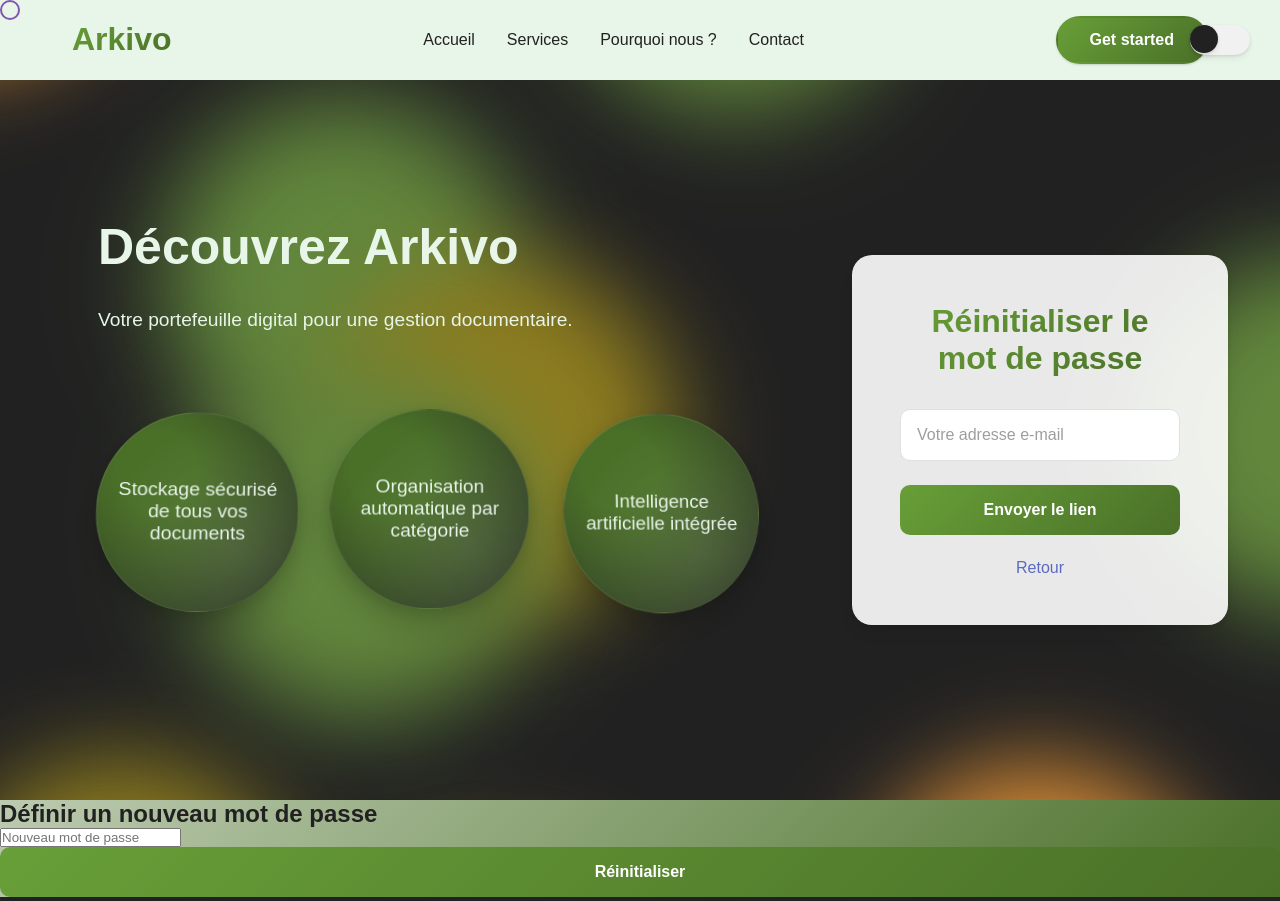
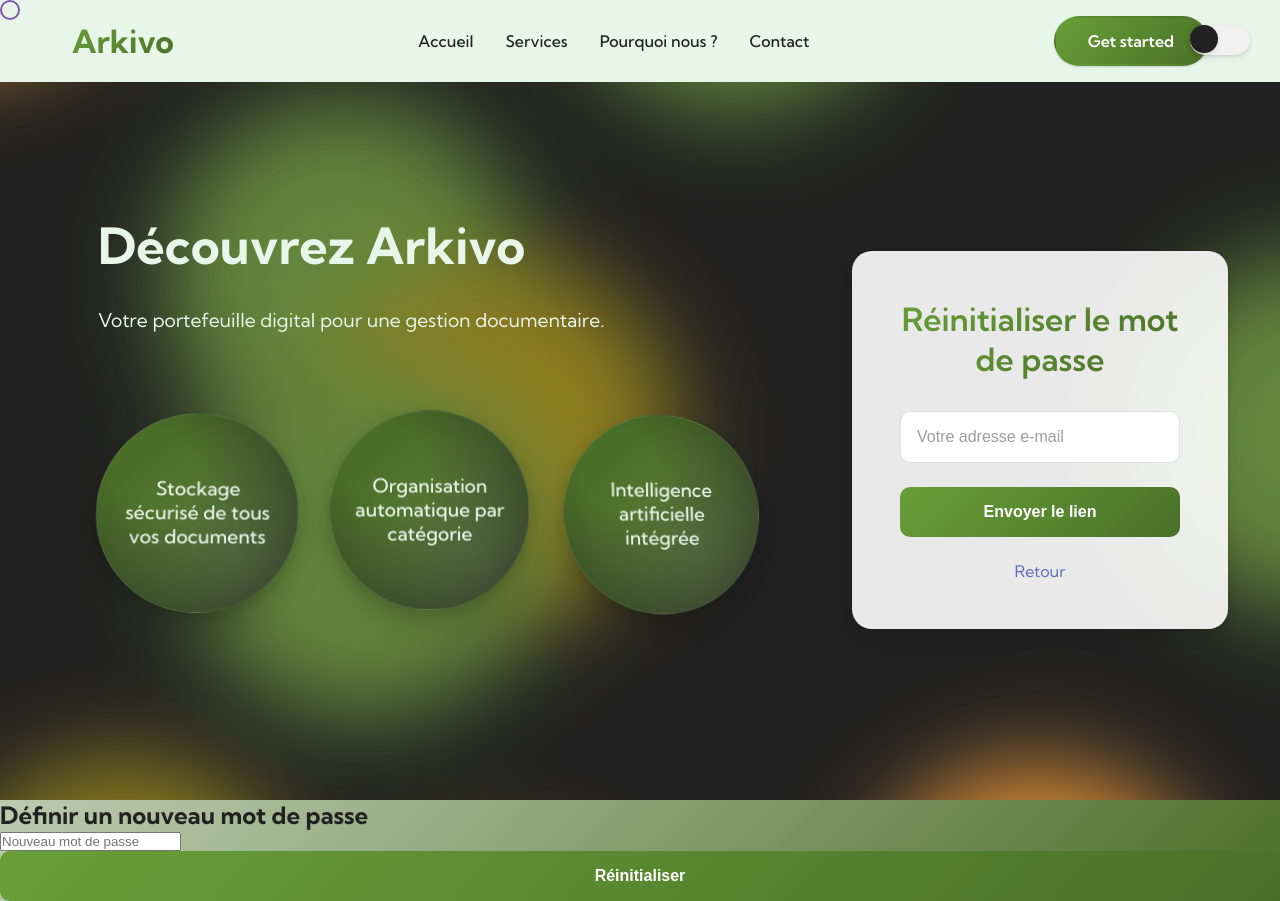
Before and after one commit to HasnaAmal/PFA, a Flask app: page /forgot in a window 1280 px wide. Run offline with Flask 3, Linux system fonts and the light colour scheme.

Commit message:
Update forgot.html

```diff
--- a/templates/forgot.html
+++ b/templates/forgot.html
@@ -6,6 +6,9 @@
     <meta name="viewport" content="width=device-width, initial-scale=1" />
     <title>Arkivo | Portefeuille digital</title>
     <link href="https://fonts.googleapis.com/css2?family=Inter:wght@400;600;700&display=swap" rel="stylesheet" />
+    <link rel="preconnect" href="https://fonts.googleapis.com">
+    <link rel="preconnect" href="https://fonts.gstatic.com" crossorigin>
+    <link href="https://fonts.googleapis.com/css2?family=Kumbh+Sans:wght@100..900&display=swap" rel="stylesheet">
     <link rel="stylesheet" href="https://cdnjs.cloudflare.com/ajax/libs/font-awesome/6.5.0/css/all.min.css">
 
     <link rel="stylesheet" href="{{ url_for('static', filename='css/style.css') }}" />
```
